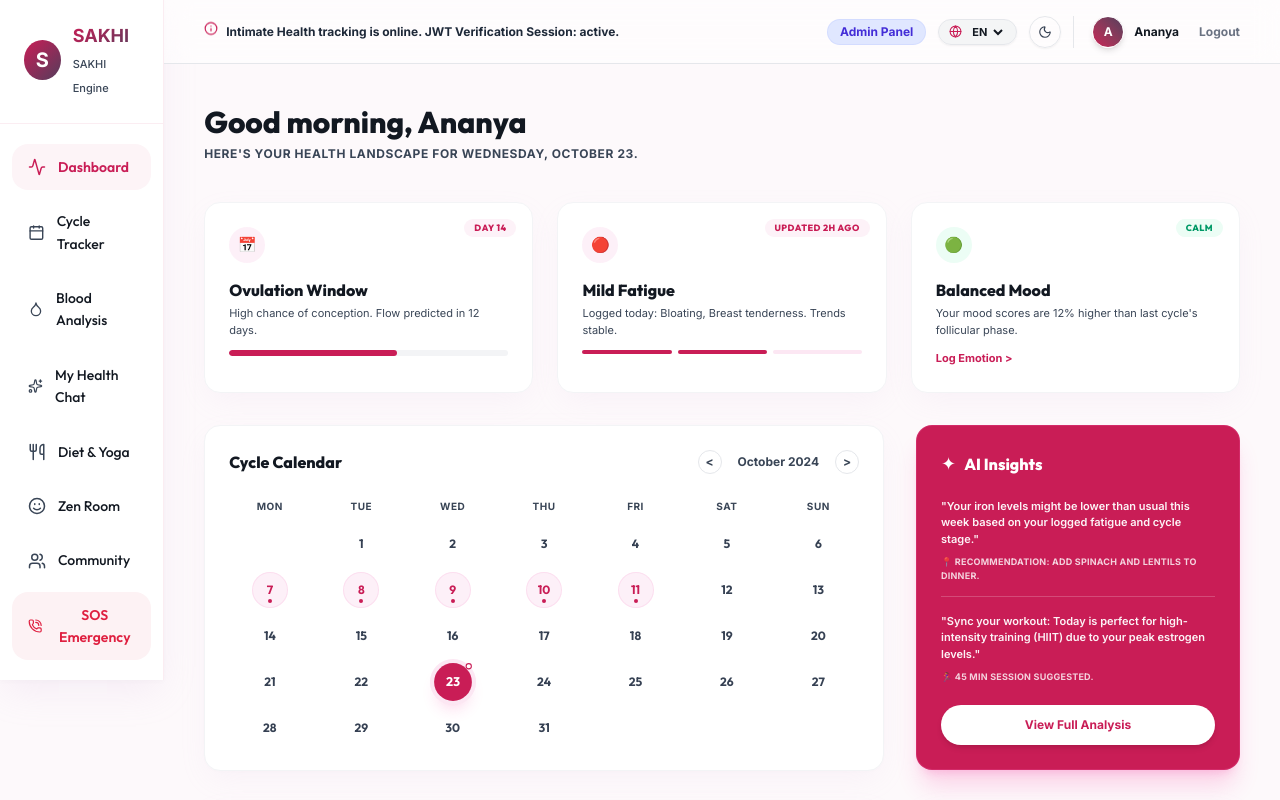
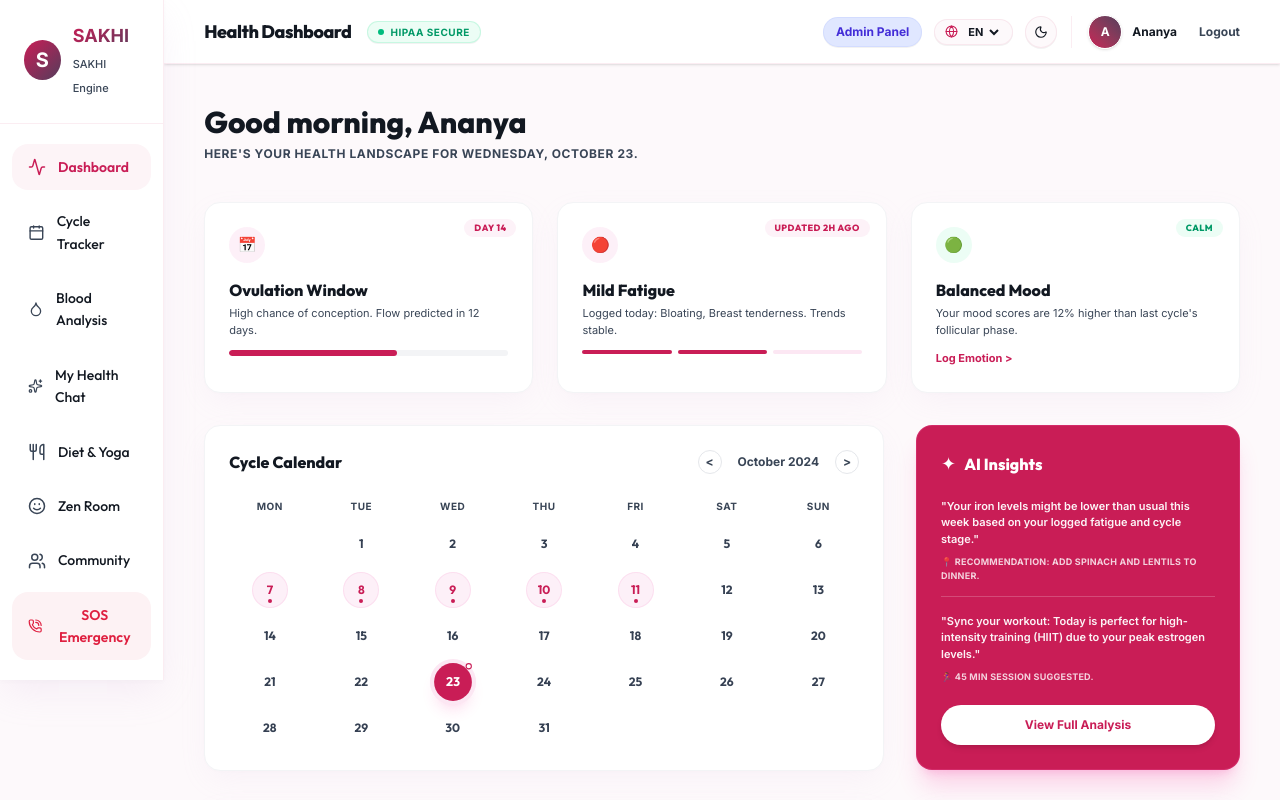
Before and after one commit to Puspita2718/Sakhi, a React (Vite) app: page / in a window 1280 px wide. Both pictures are taken after a click on the button "Community". Shown: the top 800 px of the page. Built offline with nearby package versions, Linux system fonts and the light colour scheme.

Commit message:
style(header): resolve Tailwind v4 dark mode strategy mismatch and overhaul top headers with premium titles and secure badges

```diff
--- a/src/App.jsx
+++ b/src/App.jsx
@@ -29,6 +29,81 @@ export default function App() {
     { code: 'te', name: 'TE' },
     { code: 'mr', name: 'MR' }
   ];
+
+  const pageTitles = {
+    dashboard: {
+      en: 'Health Dashboard',
+      hi: 'स्वास्थ्य डैशबोर्ड',
+      bn: 'স্বাস্থ্য ড্যাশবোর্ড',
+      ta: 'ஆரோக்கிய டாஷ்போர்டு',
+      te: 'ఆరోగ్య చాట్ డ్యాష్‌బోర్డ్',
+      mr: 'आरोग्य डॅशबोर्ड'
+    },
+    calendar: {
+      en: 'Cycle Tracker',
+      hi: 'चक्र ट्रैकर',
+      bn: 'পিরিয়ড ট্র্যাকার',
+      ta: 'மாதவிடாய் காட்டி',
+      te: 'ఋతు చక్రం',
+      mr: 'सायकल ट्रॅकर'
+    },
+    'blood-analysis': {
+      en: 'AI Blood Analysis',
+      hi: 'एआई रक्त विश्लेषण',
+      bn: 'এআই রক্ত বিশ্লেষণ',
+      ta: 'இரத்த பகுப்பாய்வு',
+      te: 'రక్త విశ్లేషణ',
+      mr: 'एआय रक्त विश्लेषण'
+    },
+    'ai-chat': {
+      en: 'Sakhi AI Companion',
+      hi: 'सखी एआई साथी',
+      bn: 'সখী এআই সঙ্গী',
+      ta: 'சகி ஏஐ தோழி',
+      te: 'సఖి ఏఐ స్నేహితురాలు',
+      mr: 'सखी एआय साथी'
+    },
+    'diet-fitness': {
+      en: 'Diet & Yoga Planner',
+      hi: 'आहार और योग योजनाकार',
+      bn: 'ডায়েট ও যোগব্যায়াম',
+      ta: 'உணவு & யோகா',
+      te: 'డైట్ & యోగా',
+      mr: 'आहार आणि योग'
+    },
+    zen: {
+      en: 'Zen Mind Sanctuary',
+      hi: 'ध्यान कक्ष',
+      bn: 'ধ্যান কক্ষ',
+      ta: 'தியான அறை',
+      te: 'ధ్యాన గది',
+      mr: 'ध्यान कक्ष'
+    },
+    community: {
+      en: 'Sisterhood Community',
+      hi: 'सखी समुदाय',
+      bn: 'বোনদের কমিউনিটি',
+      ta: 'சகோதரிகள் சமூகம்',
+      te: 'సహోదరి సంఘం',
+      mr: 'भगिनी समुदाय'
+    },
+    profile: {
+      en: 'My Profile & Settings',
+      hi: 'मेरी प्रोफाइल',
+      bn: 'আমার প্রোফাইল',
+      ta: 'என் சுயவிவரம்',
+      te: 'నా ప్రొఫైల్',
+      mr: 'माझी प्रोफाइल'
+    },
+    admin: {
+      en: 'Administrator Controls',
+      hi: 'प्रशासक नियंत्रण',
+      bn: 'অ্যাডমিন প্যানেল',
+      ta: 'நிர்வாக கட்டுப்பாடுகள்',
+      te: 'అడ్మినిస్ట్రేటర్ నియంత్రణలు',
+      mr: 'प्रशासक नियंत्रण'
+    }
+  };
 
   // Navigation & Page State
   // Public pages: 'home', 'about', 'blog', 'contact', 'login', 'signup', 'forgot', 'verification', 'server-blueprints'
@@ -151,11 +226,11 @@ export default function App() {
           </div>
 
           {/* Mobile Top Header */}
-          <div className="lg:hidden fixed top-0 left-0 w-full h-14 bg-white/90 dark:bg-zinc-950/90 backdrop-blur-md border-b border-gray-200/50 dark:border-zinc-800/80 flex items-center justify-between px-6 z-50 transition-colors duration-300">
+          <div className="lg:hidden fixed top-0 left-0 w-full h-14 bg-[var(--bg-secondary)] border-b border-[var(--border-color)] flex items-center justify-between px-6 z-50 transition-colors duration-300 shadow-xs">
             <div className="flex items-center gap-3">
               <button
                 onClick={() => setMobileMenuOpen(!mobileMenuOpen)}
-                className="text-gray-800 dark:text-zinc-200 cursor-pointer"
+                className="text-[var(--text-primary)] hover:text-feminine-pink transition-colors cursor-pointer"
               >
                 <Menu size={22} />
               </button>
@@ -166,15 +241,15 @@ export default function App() {
 
             <div className="flex items-center gap-2">
               {/* Language Selector */}
-              <div className="flex items-center gap-1 bg-gray-100/90 dark:bg-zinc-900/90 rounded-full px-2 py-0.5 border border-gray-200 dark:border-zinc-800">
+              <div className="flex items-center gap-1.5 bg-[var(--bg-primary)] border border-[var(--border-color)] rounded-full px-2 py-0.5 shadow-2xs hover:border-feminine-pink/30 transition-all duration-300">
                 <Globe size={11} className="text-feminine-pink" />
                 <select
                   value={language}
                   onChange={(e) => setLanguage(e.target.value)}
-                  className="bg-transparent text-[9px] font-extrabold text-gray-850 dark:text-zinc-200 outline-none cursor-pointer"
+                  className="bg-transparent text-[9px] font-extrabold text-[var(--text-primary)] outline-none cursor-pointer"
                 >
                   {languages.map((lang) => (
-                    <option key={lang.code} value={lang.code} className="dark:bg-zinc-950">
+                    <option key={lang.code} value={lang.code} className="bg-[var(--bg-secondary)] text-[var(--text-primary)] font-semibold">
                       {lang.name}
                     </option>
                   ))}
@@ -184,10 +259,10 @@ export default function App() {
               {/* Theme Toggle */}
               <button
                 onClick={() => setDarkMode(!darkMode)}
-                className="flex h-7 w-7 items-center justify-center rounded-full border border-gray-200 dark:border-zinc-800 hover:bg-gray-100 dark:hover:bg-zinc-900 transition-colors cursor-pointer"
+                className="flex h-7.5 w-7.5 items-center justify-center rounded-full border border-[var(--border-color)] bg-[var(--bg-primary)] text-[var(--text-primary)] hover:bg-[var(--bg-secondary)] hover:scale-105 active:scale-95 transition-all duration-300 cursor-pointer shadow-2xs"
                 title="Toggle Theme"
               >
-                {darkMode ? <Sun size={12} className="text-amber-400" /> : <Moon size={12} className="text-gray-700 dark:text-zinc-350" />}
+                {darkMode ? <Sun size={12} className="text-amber-400" /> : <Moon size={12} className="text-[var(--text-primary)]" />}
               </button>
 
               {/* SOS Emergency Button */}
@@ -226,36 +301,41 @@ export default function App() {
           <div className="flex-grow flex flex-col lg:pl-0 pt-14 lg:pt-0">
 
             {/* Top Private header */}
-            <div className="hidden lg:flex h-16 border-b border-gray-200 dark:border-zinc-800/80 bg-white/50 dark:bg-zinc-950/50 items-center justify-between px-10 backdrop-blur-md transition-colors duration-300">
-              <div className="flex items-center gap-2">
-                <Info size={14} className="text-feminine-pink animate-bounce" />
-                <span className="text-xs text-gray-800 dark:text-zinc-200 font-bold">
-                  Intimate Health tracking is online. JWT Verification Session: active.
-                </span>
+            <div className="hidden lg:flex h-16 border-b border-[var(--border-color)] bg-[var(--bg-secondary)] items-center justify-between px-10 transition-colors duration-300 shadow-sm">
+              <div className="flex items-center gap-4 animate-fade-in">
+                <h1 className="font-display font-extrabold text-lg text-[var(--text-primary)] tracking-tight">
+                  {pageTitles[page] ? pageTitles[page][language] || pageTitles[page]['en'] : 'SAKHI Workspace'}
+                </h1>
+
+                {/* HIPAA Secure Pill Badge */}
+                <div className="flex items-center gap-1.5 bg-emerald-50 dark:bg-emerald-950/20 border border-emerald-200/50 dark:border-emerald-800/30 rounded-full px-2.5 py-0.5 text-[10px] font-extrabold text-emerald-600 dark:text-emerald-400 shadow-2xs select-none">
+                  <span className="h-1.5 w-1.5 rounded-full bg-emerald-500 animate-pulse"></span>
+                  <span className="uppercase tracking-wider">HIPAA SECURE</span>
+                </div>
               </div>
 
               <div className="flex items-center gap-3">
                 {user.isAdmin && (
                   <button
                     onClick={() => setPage(page === 'admin' ? 'dashboard' : 'admin')}
-                    className="flex items-center gap-1 bg-indigo-100 dark:bg-indigo-950/30 border border-indigo-200/50 text-indigo-700 dark:text-indigo-400 rounded-full px-3 py-1 text-xs font-extrabold hover:bg-indigo-200 dark:hover:bg-indigo-900 transition-colors"
+                    className="flex items-center gap-1 bg-indigo-100 dark:bg-indigo-950/30 border border-indigo-200/50 text-indigo-700 dark:text-indigo-400 rounded-full px-3 py-1.5 text-xs font-extrabold hover:bg-indigo-200 dark:hover:bg-indigo-900 transition-colors cursor-pointer shadow-2xs"
                   >
                     {page === 'admin' ? 'View Dashboard' : 'Admin Panel'}
                   </button>
                 )}
 
                 {/* Global Controls: Language & Theme */}
-                <div className="flex items-center gap-3 mr-1.5 border-r border-gray-200 dark:border-zinc-800 pr-3">
+                <div className="flex items-center gap-3 mr-1 border-r border-[var(--border-color)] pr-3.5">
                   {/* Language Selector */}
-                  <div className="flex items-center gap-1.5 bg-gray-100/90 dark:bg-zinc-900/95 rounded-full px-2.5 py-1 border border-gray-200 dark:border-zinc-800/80 shadow-xs hover:border-feminine-pink/30 transition-all duration-300">
+                  <div className="flex items-center gap-1.5 bg-[var(--bg-primary)] border border-[var(--border-color)] rounded-full px-2.5 py-1 shadow-2xs hover:border-feminine-pink/30 transition-all duration-300">
                     <Globe size={13} className="text-feminine-pink" />
                     <select
                       value={language}
                       onChange={(e) => setLanguage(e.target.value)}
-                      className="bg-transparent text-[11px] font-extrabold text-gray-850 dark:text-zinc-200 outline-none cursor-pointer"
+                      className="bg-transparent text-[11px] font-extrabold text-[var(--text-primary)] outline-none cursor-pointer"
                     >
                       {languages.map((lang) => (
-                        <option key={lang.code} value={lang.code} className="dark:bg-zinc-950 font-semibold">
+                        <option key={lang.code} value={lang.code} className="bg-[var(--bg-secondary)] text-[var(--text-primary)] font-semibold">
                           {lang.name}
                         </option>
                       ))}
@@ -265,10 +345,10 @@ export default function App() {
                   {/* Theme Toggle */}
                   <button
                     onClick={() => setDarkMode(!darkMode)}
-                    className="flex h-8 w-8 items-center justify-center rounded-full border border-gray-200 dark:border-zinc-800 hover:bg-gray-100 dark:hover:bg-zinc-900 transition-all duration-300 cursor-pointer shadow-xs"
+                    className="flex h-8 w-8 items-center justify-center rounded-full border border-[var(--border-color)] bg-[var(--bg-primary)] text-[var(--text-primary)] hover:bg-[var(--bg-secondary)] hover:border-feminine-pink/30 hover:scale-105 active:scale-95 transition-all duration-300 cursor-pointer shadow-2xs"
                     title="Toggle Theme"
                   >
-                    {darkMode ? <Sun size={14} className="text-amber-400" /> : <Moon size={14} className="text-gray-700 dark:text-zinc-300" />}
+                    {darkMode ? <Sun size={14} className="text-amber-400" /> : <Moon size={14} className="text-[var(--text-primary)]" />}
                   </button>
                 </div>
 
@@ -277,10 +357,10 @@ export default function App() {
                   onClick={() => setPage('profile')}
                   title="View Profile Settings"
                 >
-                  <div className="h-8 w-8 rounded-full bg-gradient-to-tr from-feminine-pink to-feminine-purple text-white flex items-center justify-center font-bold text-xs shadow-md border border-white group-hover:scale-105 transition-transform duration-300">
+                  <div className="h-8.5 w-8.5 rounded-full bg-gradient-to-tr from-feminine-pink to-feminine-purple text-white flex items-center justify-center font-bold text-xs shadow-sm border border-white dark:border-zinc-800 group-hover:scale-105 transition-transform duration-300">
                     {user.firstName[0]}
                   </div>
-                  <span className="text-xs font-extrabold text-gray-850 dark:text-zinc-200">{user.firstName}</span>
+                  <span className="text-xs font-extrabold text-[var(--text-primary)] group-hover:text-feminine-pink transition-colors">{user.firstName}</span>
                 </div>
 
                 <button
@@ -288,7 +368,7 @@ export default function App() {
                     setUser(null);
                     setPage('home');
                   }}
-                  className="text-xs font-extrabold text-gray-500 hover:text-feminine-pink transition-colors ml-2 cursor-pointer"
+                  className="text-xs font-extrabold text-[var(--text-secondary)] hover:text-feminine-pink transition-colors ml-2.5 cursor-pointer"
                 >
                   Logout
                 </button>
--- a/src/index.css
+++ b/src/index.css
@@ -1,6 +1,8 @@
 @import url('https://fonts.googleapis.com/css2?family=Inter:wght@300;400;500;600;700&family=Outfit:wght@300;400;500;600;700;800&display=swap');
 
 @import "tailwindcss";
+
+@custom-variant dark (&:where(.dark, .dark *));
 
 @theme {
   --color-feminine-light: hsl(340, 50%, 98.5%);
```
